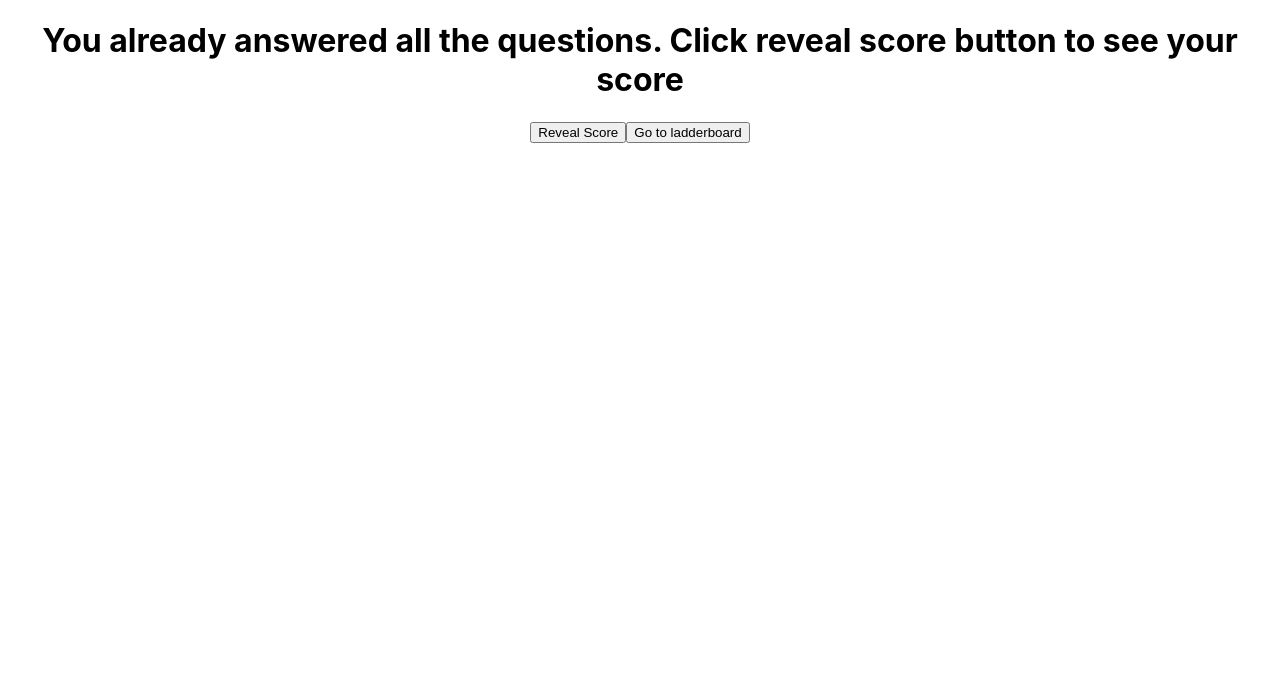
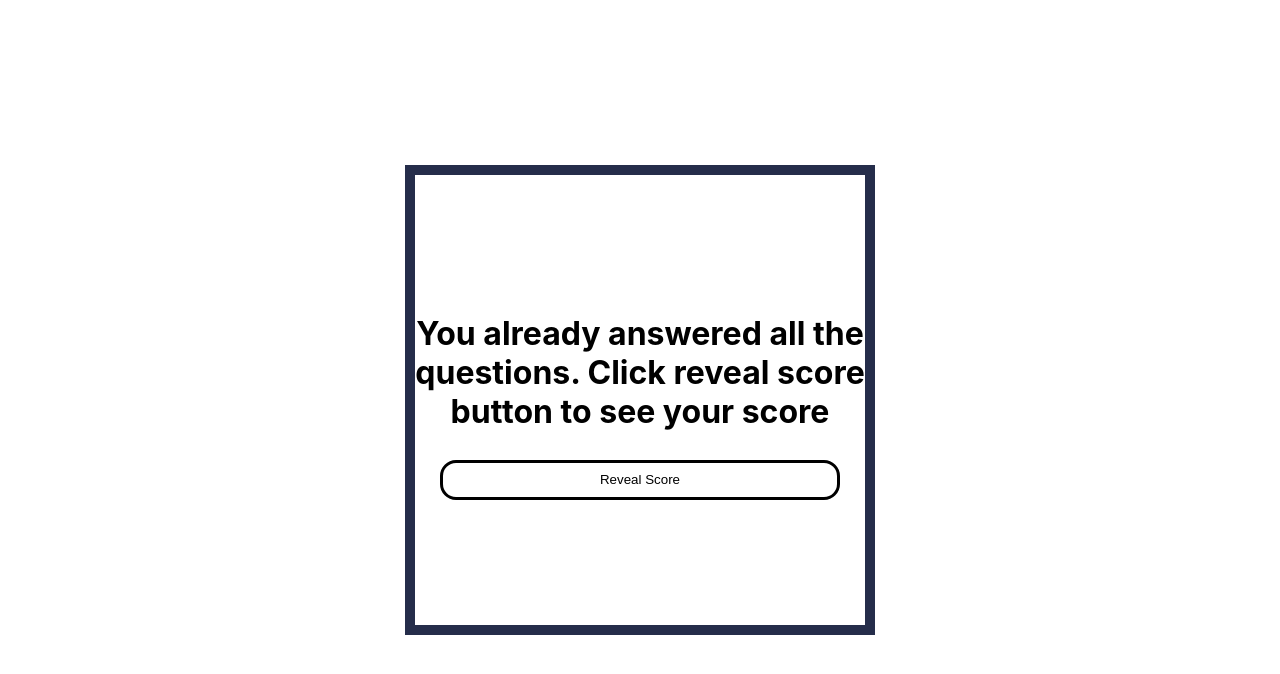
Before and after one commit to adamfdhl/questionnaire-app, a React (Create React App) app: page /score in a window 1280 px wide. Shown: the top 674 px of the page. Built offline with nearby package versions, Linux system fonts and the light colour scheme; no server answers.

Commit message:
integrate user answer API

```diff
--- a/src/containers/Home/Home.js
+++ b/src/containers/Home/Home.js
@@ -20,14 +20,6 @@ class Home extends React.Component {
     const data = {
       username: this.state.username
     }
-    // axios.post(`${ENDPOINT_URL}/users/add`, data)
-    //   .then(res => {
-    //     console.log(res)
-    //     this.props.history.push("/questionnaire")
-    //   })
-    //   .catch(err => {
-    //     console.log(err)
-    //   })
     this.props.updateUsername(data)
     this.props.history.push("/questionnaire")
   }
@@ -38,7 +30,7 @@ class Home extends React.Component {
         <h1>Welcome To PopoQuiz</h1>
         <h3>Please write your name down here:</h3>
         <input type="text" placeholder="Username..." value={this.state.username} onChange={e => this.setState({username: e.target.value})}/>
-        <button type="submit" onClick={e => this.submitUsernameHandler(e)}>Go!</button>
+        <button type="submit" disabled={this.state.username === ""} onClick={e => this.submitUsernameHandler(e)}>Go!</button>
       </div>
     )
   }
--- a/src/containers/Score/Score.js
+++ b/src/containers/Score/Score.js
@@ -9,6 +9,7 @@ class Score extends React.Component {
   constructor(props) {
     super(props)
     this.countTotalScore = this.countTotalScore.bind(this)
+    this.submitDataHandler = this.submitDataHandler.bind(this)
   }
 
   countTotalScore() {
@@ -24,29 +25,39 @@ class Score extends React.Component {
   }
 
   submitDataHandler() {
-    const dataUsername = {
-      username: this.props.user.username
+    const username = this.props.user.username.username
+    const userAnswer = this.props.user.userAnswer
+    const totalScore = this.props.user.totalScore
+    const data = {
+      username,
+      userAnswer,
+      totalScore
     }
-    const dataUserAnswer = {
-
-    }
-    axios.all([
-      axios.post(`${ENDPOINT_URL}/users/add`, dataUsername),
-
-    ])
+    axios.post(`${ENDPOINT_URL}/users/answer`, data)
+      .then(response => {
+        console.log(response)
+      })
+      .catch(err => {
+        console.log(err)
+      })
   }
 
   render() {
-    console.log(this.props)
     return (
       <div className="Score">
-        {this.props.user.totalScore === 0 ? (
-          <h1>You already answered all the questions. Click reveal score button to see your score</h1>
-        ) : (
-          <h1>You answerd {this.props.user.totalScore} out of 10 questions correctly!</h1>
-        )}
-        <button onClick={this.countTotalScore}>Reveal Score</button>
-        <button onClick={this.submitDataHandler}>Go to ladderboard</button>
+        <div className="card">
+          {this.props.user.totalScore === 0 ? (
+            <React.Fragment>
+              <h1>You already answered all the questions. Click reveal score button to see your score</h1>
+              <button onClick={this.countTotalScore}>Reveal Score</button>
+            </React.Fragment>
+          ) : (
+            <React.Fragment>
+              <h1>You answerd {this.props.user.totalScore} out of 10 questions correctly!</h1>
+              <button onClick={this.submitDataHandler}>Go to ladderboard</button>
+            </React.Fragment>
+          )}
+        </div>
       </div>
     )
   }
--- a/src/containers/Score/Score.scss
+++ b/src/containers/Score/Score.scss
@@ -0,0 +1,32 @@
+.Score {
+	display: flex;
+	flex-direction: column;
+	justify-content: center;
+	align-items: center;
+	height: 100vh;
+	.card {
+		display: flex;
+		flex-direction: column;
+		justify-content: center;
+		align-items: center;
+		width: 450px;
+		height: 450px;
+		border: 10px solid #252d4a;
+		button {
+			width: 50vh;
+			height: 5vh;
+			margin: 0.5rem 0;
+			cursor: pointer;
+			border: 3px solid black;
+			border-radius: 1rem;
+			color: black;
+			background-color: white;
+			outline: none;
+			&:hover {
+				color: white;
+				background-color: #252d4a;
+				border-color: white;
+			}
+		}
+	}
+}
```
